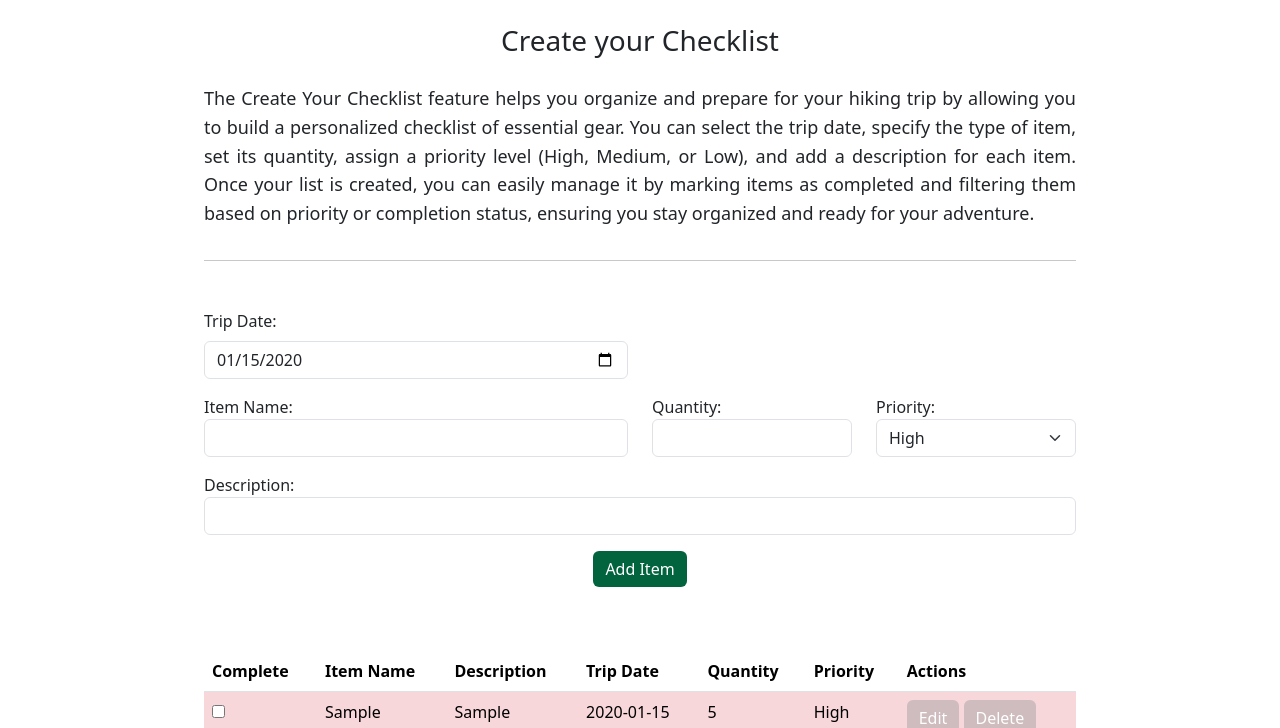
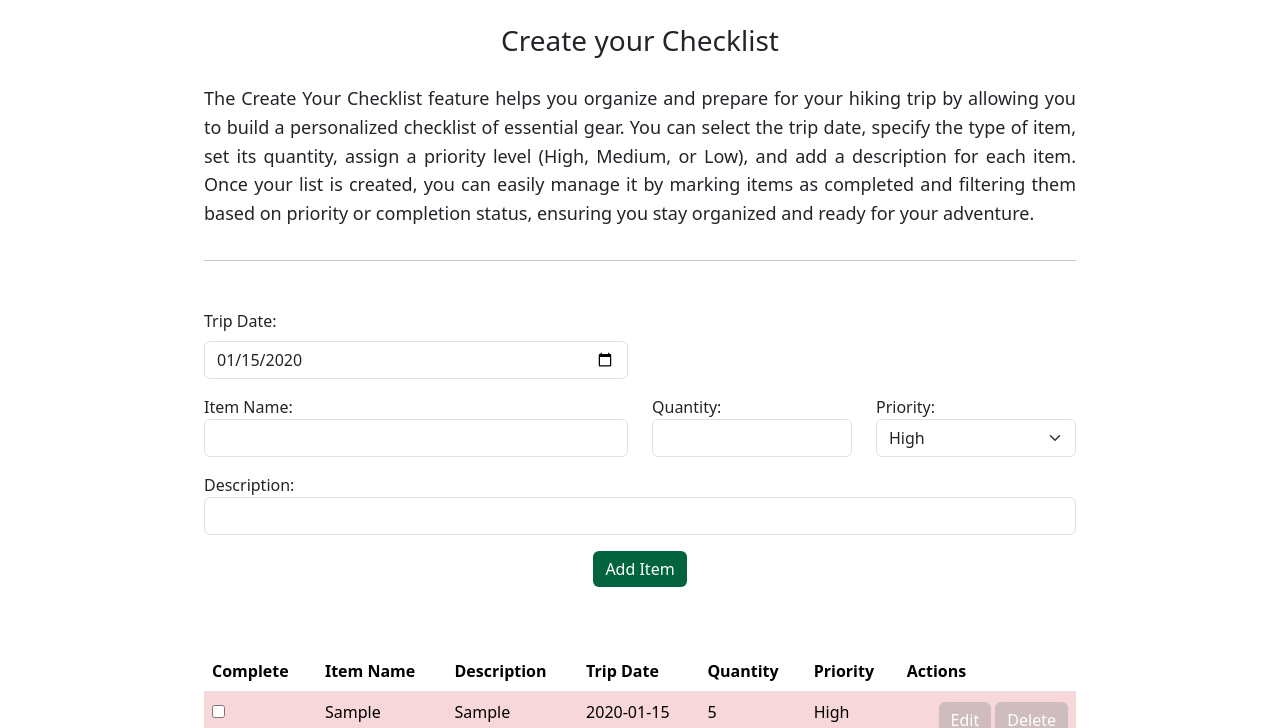
Before and after one commit to panagiotiskoul/MidtermProject, a plain HTML site: page tasks.html in a window 1280 px wide. Both pictures are taken after typing "2020-01-15", "Sample", "5", "Sample" into the empty fields and a click on the button "Add Item". Shown: the part 72-800 px from the top of the page. Drawn offline with nearby package versions, Linux system fonts and the light colour scheme.

Commit message:
fixed minor alignment bugs on the tasks page

```diff
--- a/css/styles.css
+++ b/css/styles.css
@@ -113,6 +113,8 @@ p {
     background-color: #9e9e9e79;
     color: white;               /* Text color */
     border: none;               /* Remove border */
+    margin-bottom: 2px;
+    margin-top: 2px;
 }
 
 .greybutton:hover {
--- a/scripts/create_tasks_table.js
+++ b/scripts/create_tasks_table.js
@@ -237,7 +237,7 @@ $(document).ready(function () {
             <td>${rowData.tripDate}</td>
             <td>${rowData.quantity}</td>
             <td>${rowData.priority}</td>
-            <td><button class="greybutton btn editBtn">Edit</button>
+            <td class="text-end"><button class="greybutton btn editBtn">Edit</button>
                 <button class="greybutton btn deleteBtn">Delete</button>
             </td>
         </tr>`;
```
